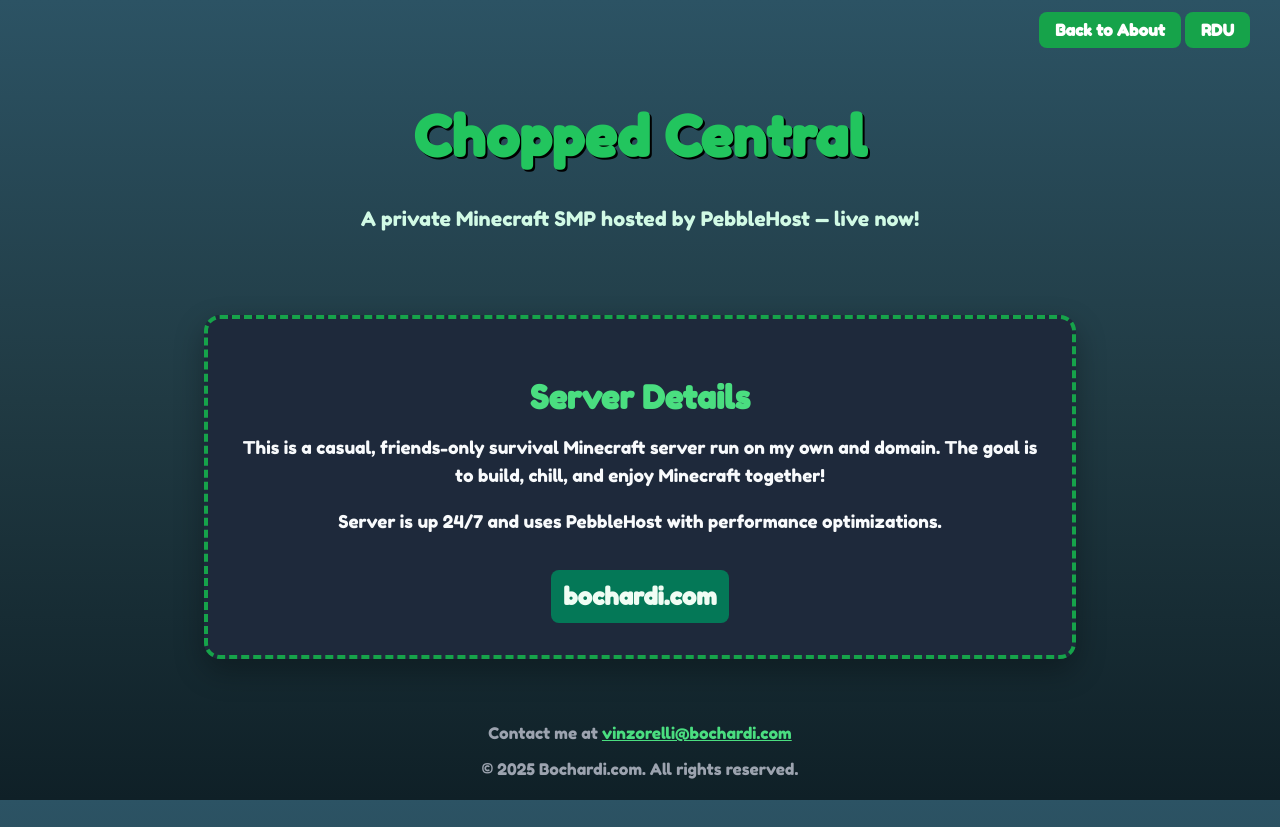
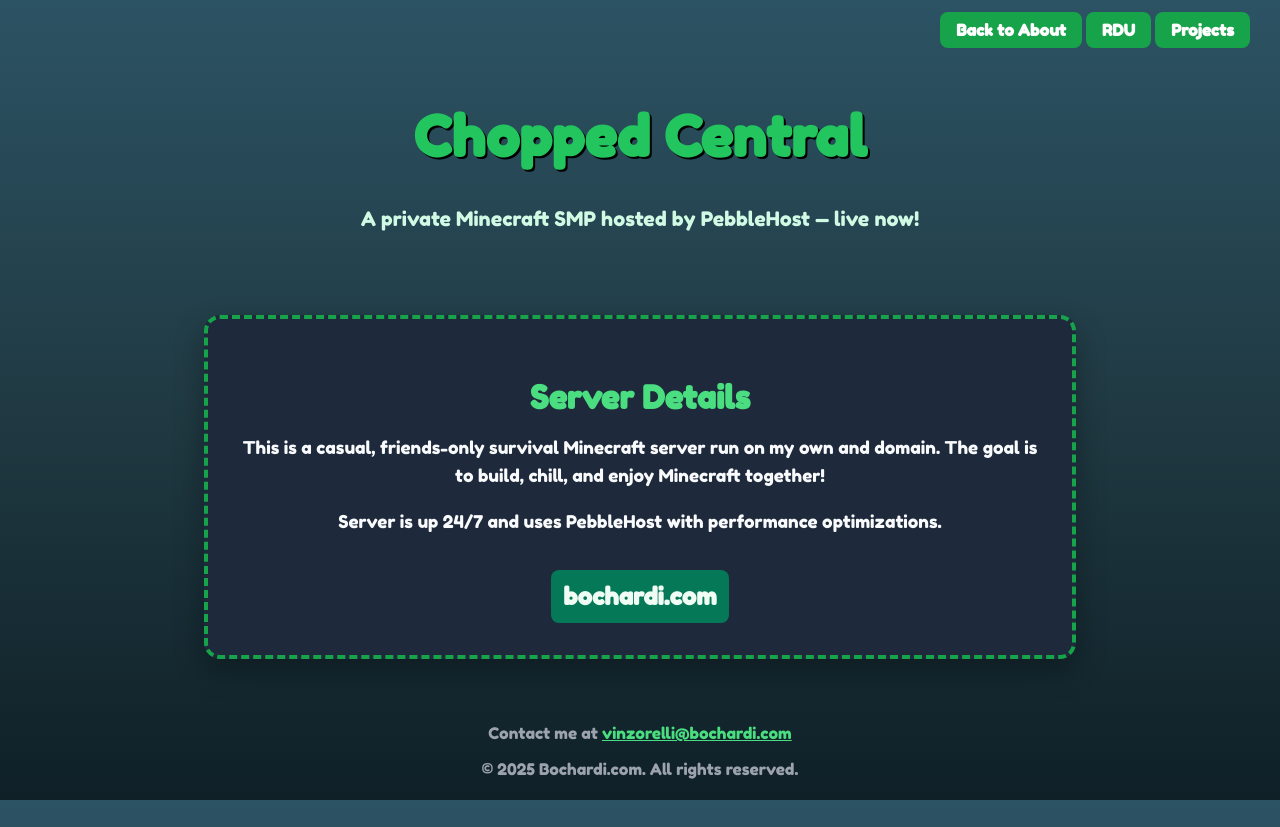
Before and after one commit to vinzoperez/vinzoperez.github.io, a plain HTML site: page minecraft/index.html in a window 1280 px wide. Drawn offline with Linux system fonts and the light colour scheme.

Commit message:
Update index.html

```diff
--- a/minecraft/index.html
+++ b/minecraft/index.html
@@ -92,6 +92,7 @@
   <nav>
     <a href="/">Back to About</a>
     <a href="/rdu">RDU</a>
+    <a href="/projects">Projects</a>
   </nav>
 
   <header>
```
